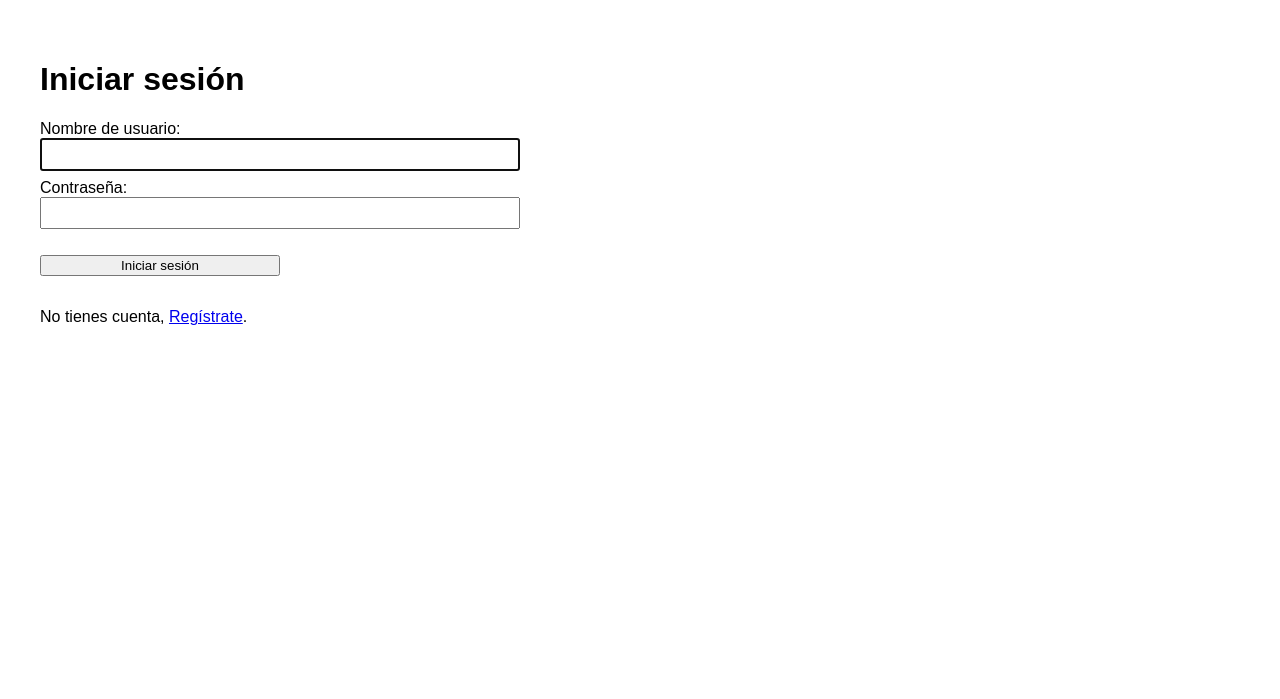
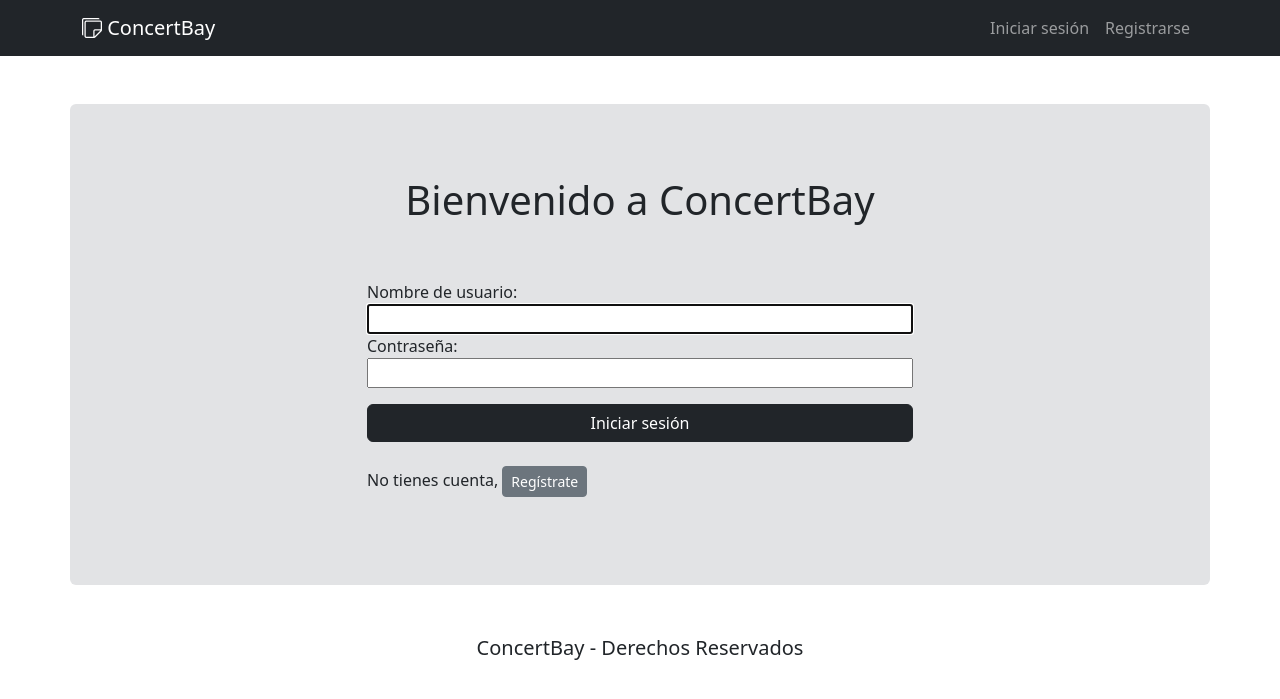
Before and after one commit to czambr/ConcertBay, a Django app: page /login/ in a window 1280 px wide. Shown: the top 699 px of the page. Run offline with Django 4.2, Linux system fonts and the light colour scheme.

Commit message:
ConcertBay 5: Upgrade- Interfaz de login

```diff
--- a/ConcertBay/ComprasTickets/views.py
+++ b/ConcertBay/ComprasTickets/views.py
@@ -3,7 +3,7 @@ from django.views .generic import TemplateView
 from django.contrib.auth import login, logout, authenticate
 from django.contrib import messages
 import datetime
-from .models import Concierto
+from .models import Usuario, Concierto
 from .forms import RegistroForm, LoginForm
 
 
@@ -40,11 +40,16 @@ def registro_request(request):
     if request.method == 'POST':
         form = RegistroForm(request.POST)
         if form.is_valid():
-            user = form.save()
-            login(request, user)
-            messages.success(request, 'Se ha registrado exitosamente')
-            return redirect("landing")
-        messages.error(request, 'Campos erroneos')
+            user_CI = form.cleaned_data['cedula']
+            if Usuario.objects.filter(cedula=user_CI).exists():
+                messages.error(request, 'Este usuario ya existe')
+            else:
+                user = form.save()
+                login(request, user)
+                messages.success(request, 'Se ha registrado exitosamente')
+                return redirect("landing")
+        else:
+            messages.error(request, 'Campos erroneos')
     # Si el formulario no fue válido, retorna formulario vacío
     form = RegistroForm()
     return render(request=request,
@@ -68,7 +73,7 @@ def login_request(request):
     # Método no válido, retorna formulario vacío
     form = LoginForm()
     return render(request=request,
-                  template_name='login.html',
+                  template_name='login-2.html',
                   context={'login_form': form})
 
 
--- /dev/null
+++ b/ConcertBay/templates/base.html
@@ -0,0 +1,23 @@
+<!DOCTYPE html>
+<html lang="es">
+<head>
+    <meta charset="UTF-8">
+    <meta http-equiv="X-UA-Compatible" content="IE=edge">
+    <meta name="viewport" content="width=device-width, initial-scale=1.0">
+    <title> {% block title %} {% endblock %} - ConcertBay </title>
+    <link href="https://cdn.jsdelivr.net/npm/bootstrap@5.3.0-alpha3/dist/css/bootstrap.min.css" rel="stylesheet" integrity="sha384-KK94CHFLLe+nY2dmCWGMq91rCGa5gtU4mk92HdvYe+M/SXH301p5ILy+dN9+nJOZ" crossorigin="anonymous">
+    <link rel="stylesheet" href="https://cdn.jsdelivr.net/npm/bootstrap-icons@1.10.5/font/bootstrap-icons.css">
+</head>
+<body>
+    {% load static %} <!-- Carga archivos estáticos -->
+    {% include 'navbar.html' %}
+
+    <!-- Contenido Cambiante -->
+    {% block content %}
+    {% endblock %}
+    <!-- Contenido Cambiante -->
+
+
+    <script src="https://cdn.jsdelivr.net/npm/bootstrap@5.3.0-alpha3/dist/js/bootstrap.bundle.min.js" integrity="sha384-ENjdO4Dr2bkBIFxQpeoTz1HIcje39Wm4jDKdf19U8gI4ddQ3GYNS7NTKfAdVQSZe" crossorigin="anonymous"></script>
+</body>
+</html>
--- /dev/null
+++ b/ConcertBay/templates/login-2.html
@@ -0,0 +1,34 @@
+
+{% extends "base.html" %}
+{% block title%} Login {% endblock %}
+
+{% block content %}
+
+<div class="container bg-secondary-subtle rounded">
+    <div class="row justify-content-center py-5 my-5">
+        <!-- Muestra mensajes al usuario -->
+        {% for message in messages %}
+        <div>{{ message }}</div>
+        {% endfor %}
+
+        <h1 class="col-12 py-4 text-center">Bienvenido a ConcertBay</h1>
+
+        <!-- Invoca formulario con el csrf_token y el login_form -->
+        <div class="col-12 col-md-6 py-4">
+            <form class="d-flex flex-column" method="POST">
+                {% csrf_token %}
+                {{ login_form }}
+                <!-- Añadir botón de submit -->
+                <button type="submit" class="btn btn-dark my-3">Iniciar sesión</button>
+            </form>
+            <p class="pt-2">No tienes cuenta, <a class="btn btn-secondary btn-sm" href="/registro">Regístrate</a></p>
+        </div>
+        <!-- Añadir enlace para poder Iniciar registrarse -->
+    </div>
+</div>
+
+<footer class="container fs-5 fw-light text-center">
+    <p>ConcertBay - Derechos Reservados</p>
+</footer>
+
+{% endblock %}
--- a/ConcertBay/templates/navbar.html
+++ b/ConcertBay/templates/navbar.html
@@ -1,25 +1,41 @@
 <!-- Navbar -->
-<nav>
-    <!-- Si el usuario ha iniciado sesión, le aparecerá... -->
-    <!-- La opción de ir a inicio y de visualizar las canchas... -->
-    {% if user.is_authenticated %}
-    <div class="nav-container">
-        <div>
-            <a href="/">Inicio</a>
-            <a href="/canchas">Canchas</a>
+<nav class="navbar navbar-expand-lg bg-dark"  data-bs-theme="dark">
+    <div class="container">
+        <a class="navbar-brand" href="#">
+            <i class="bi bi-stickies"></i>
+            ConcertBay
+        </a>
+        <button class="navbar-toggler" type="button" data-bs-toggle="collapse" data-bs-target="#navbarNav"                aria-controls="navbarNav" aria-expanded="false" aria-label="Toggle navigation">
+            <span class="navbar-toggler-icon"></span>
+        </button>
+
+
+        <div class="collapse navbar-collapse justify-content-end" id="navbarNav">
+          <ul class="navbar-nav">
+            <!-- Si el usuario ha iniciado sesión, le aparecerá-->
+            <!-- La opción de ir a inicio y de visualizar las canchas... -->
+            {% if user.is_authenticated %}
+              <li class="nav-item">
+                <a class="nav-link active" aria-current="page" href="/">Inicio</a>
+              </li>
+              <li class="nav-item">
+                <a class="nav-link" href="/reservas">Conciertos Reservados</a>
+              </li>
+              <li class="nav-item">
+                <a class="nav-link" href="/conciertos">Conciertos Dispoibles</a>
+              </li>
+              <li class="nav-item">
+                <a class="nav-link" href="/logout">Cerrar sesión</a>
+              </li>
+            <!-- De otro modo, solo podrá registrarse o iniciar sesion-->
+            {% else %}
+              <li class="nav-item">
+                <a class="nav-link" href="/login">Iniciar sesión</a>
+              </li>
+              <li class="nav-item">
+                <a class="nav-link" href="/registro">Registrarse</a>
+              </li>
+            {% endif %}
+            </ul>
         </div>
-        <div>
-            <a>¡Hola! {{user.username}}</a>
-            <!-- Enlace para cerrar sesión -->
-            <a href="/logout">Cerrar sesión</a>
-        </div>
-    </div>
-    <!-- Caso contrario, solamente le aparecerá la opción... -->
-    <!-- De iniciar sesión... -->
-    {% else %}
-    <div>
-        <a href="/login">Iniciar sesión</a>
-        <a href="/registro">Registrarse</a>
-    </div>
-    {% endif %}
 </nav>
```
